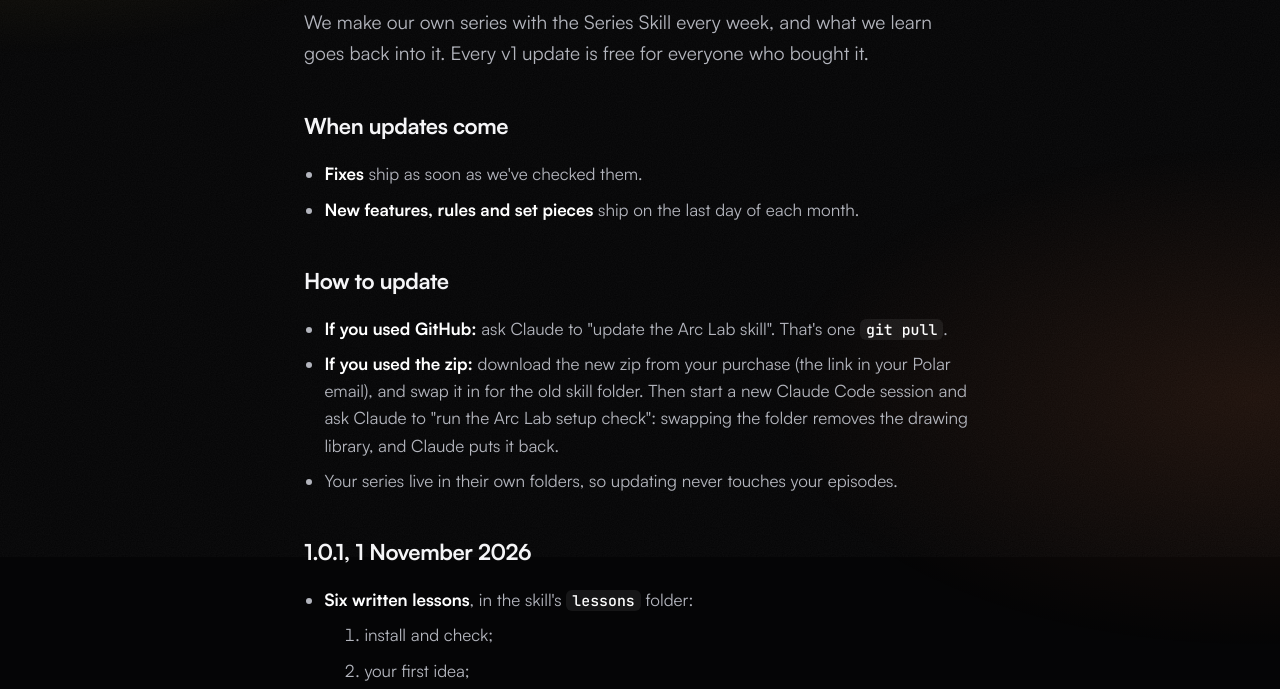
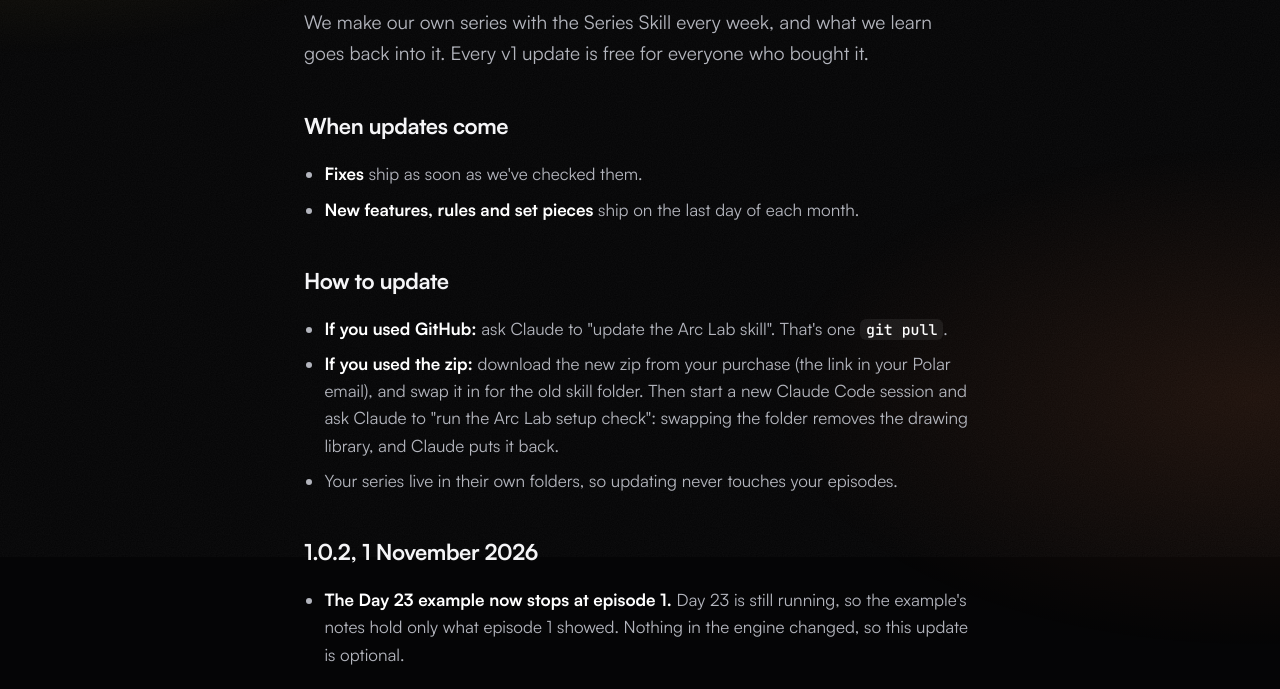
Before and after one commit to aviraorigins/arc-lab, a plain HTML site: page whats-new.html in a window 1280 px wide. Shown: the part 243-932 px from the top of the page. Drawn offline with Linux system fonts and the light colour scheme.

Commit message:
What's new: 1.0.2 (the Day 23 example stops at episode 1)

```diff
--- a/whats-new.html
+++ b/whats-new.html
@@ -52,6 +52,11 @@
     <li>Your series live in their own folders, so updating never touches your episodes.</li>
   </ul>
 
+  <h2>1.0.2, 1 November 2026</h2>
+  <ul>
+    <li><b>The Day 23 example now stops at episode 1.</b> Day 23 is still running, so the example's notes hold only what episode 1 showed. Nothing in the engine changed, so this update is optional.</li>
+  </ul>
+
   <h2>1.0.1, 1 November 2026</h2>
   <ul>
     <li><b>Six written lessons</b>, in the skill's <code>lessons</code> folder:
```
